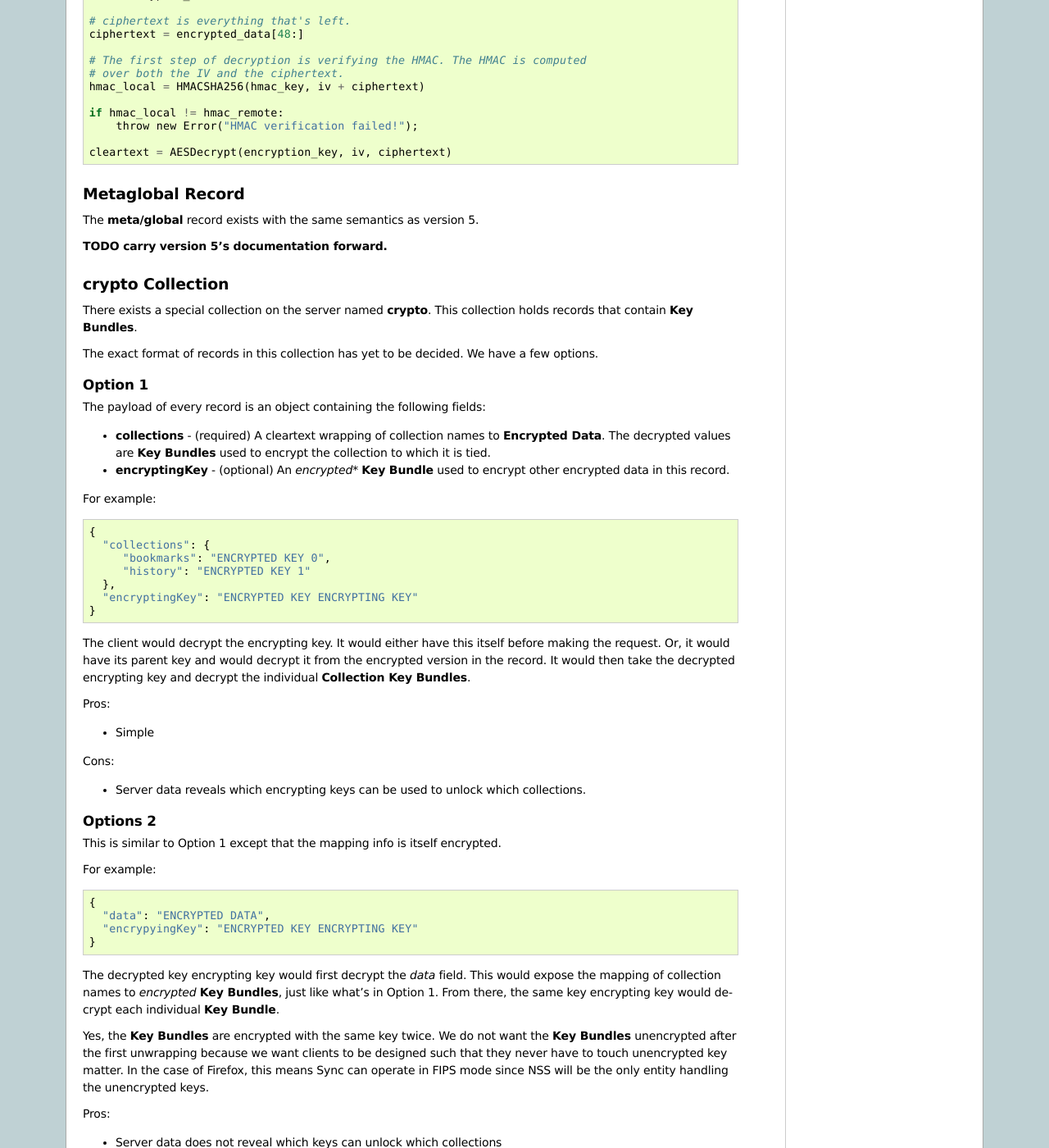
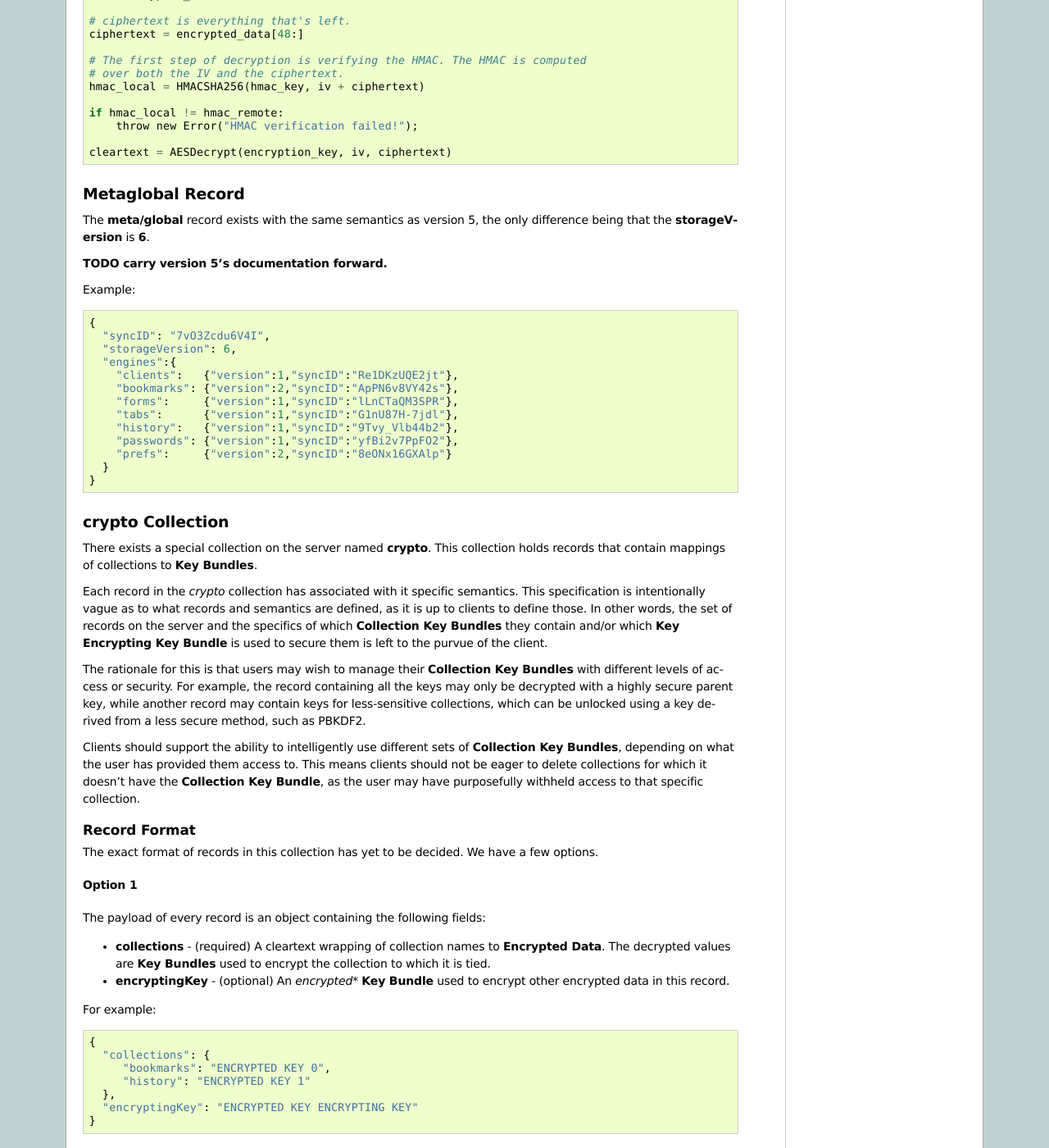
Before and after one commit to mozilla-services/docs, a Sphinx documentation site: the page built from source/sync/storageformat6.rst, in a window 1280 px wide and 1400 px high, scrolled down 2671 px. Shown: the whole window at 82% size. Built offline with Sphinx 7.4.7, drawn with Linux system fonts in a browser that asks for light colours; some of the changed text lies outside the part shown.

Commit message:
[sync] storage format 6 details

```diff
--- a/source/sync/storageformat6.rst
+++ b/source/sync/storageformat6.rst
@@ -99,7 +99,7 @@ fields:
 * **HMAC**: HMAC for the encrypted message.
 
 Since these 3 items are all related and all are needed to decrypt and verify
-individual messages, they are represented by a single entity, a buffer
+individual messages, they are represented by a single entity - a buffer
 containing all 3 fields concatenated together.
 
 Each binary buffer holds the raw bytes constituting the HMAC signature,
@@ -193,21 +193,61 @@ In pesudo-code::
 Metaglobal Record
 =================
 
-The **meta/global** record exists with the same semantics as version 5.
+The **meta/global** record exists with the same semantics as version 5, the
+only difference being that the **storageVersion** is **6**.
 
 **TODO carry version 5's documentation forward.**
+
+Example::
+
+   {
+     "syncID": "7vO3Zcdu6V4I",
+     "storageVersion": 6,
+     "engines":{
+       "clients":   {"version":1,"syncID":"Re1DKzUQE2jt"},
+       "bookmarks": {"version":2,"syncID":"ApPN6v8VY42s"},
+       "forms":     {"version":1,"syncID":"lLnCTaQM3SPR"},
+       "tabs":      {"version":1,"syncID":"G1nU87H-7jdl"},
+       "history":   {"version":1,"syncID":"9Tvy_Vlb44b2"},
+       "passwords": {"version":1,"syncID":"yfBi2v7PpFO2"},
+       "prefs":     {"version":2,"syncID":"8eONx16GXAlp"}
+     }
+   }
 
 crypto Collection
 =================
 
 There exists a special collection on the server named **crypto**. This
-collection holds records that contain **Key Bundles**.
+collection holds records that contain mappings of collections to **Key
+Bundles**.
+
+Each record in the *crypto* collection has associated with it specific
+semantics. This specification is intentionally vague as to what records and
+semantics are defined, as it is up to clients to define those. In other words,
+the set of records on the server and the specifics of which **Collection Key
+Bundles** they contain and/or which **Key Encrypting Key Bundle** is used to
+secure them is left to the purvue of the client.
+
+The rationale for this is that users may wish to manage their **Collection Key
+Bundles** with different levels of access or security. For example, the record
+containing all the keys may only be decrypted with a highly secure parent key,
+while another record may contain keys for less-sensitive collections, which can
+be unlocked using a key derived from a less secure method, such as PBKDF2.
+
+Clients should support the ability to intelligently use different sets of
+**Collection Key Bundles**, depending on what the user has provided them
+access to. This means clients should not be eager to delete collections for
+which it doesn't have the **Collection Key Bundle**, as the user may have
+purposefully withheld access to that specific collection.
+
+Record Format
+-------------
 
 The exact format of records in this collection has yet to be decided. We have
 a few options.
 
 Option 1
---------
+^^^^^^^^
 
 The payload of every record is an object containing the following fields:
 
@@ -242,7 +282,7 @@ Cons:
   collections.
 
 Options 2
----------
+^^^^^^^^^
 
 This is similar to Option 1 except that the mapping info is itself encrypted.
 
@@ -274,7 +314,7 @@ Cons:
 * Double encryption is slightly less performant.
 
 No encryptingKey Variation
---------------------------
+^^^^^^^^^^^^^^^^^^^^^^^^^^
 
 There is a variation of the above options where the *encrypted* key encrypting
 key is not stored in the record. Instead, it is stored in another record on
```
